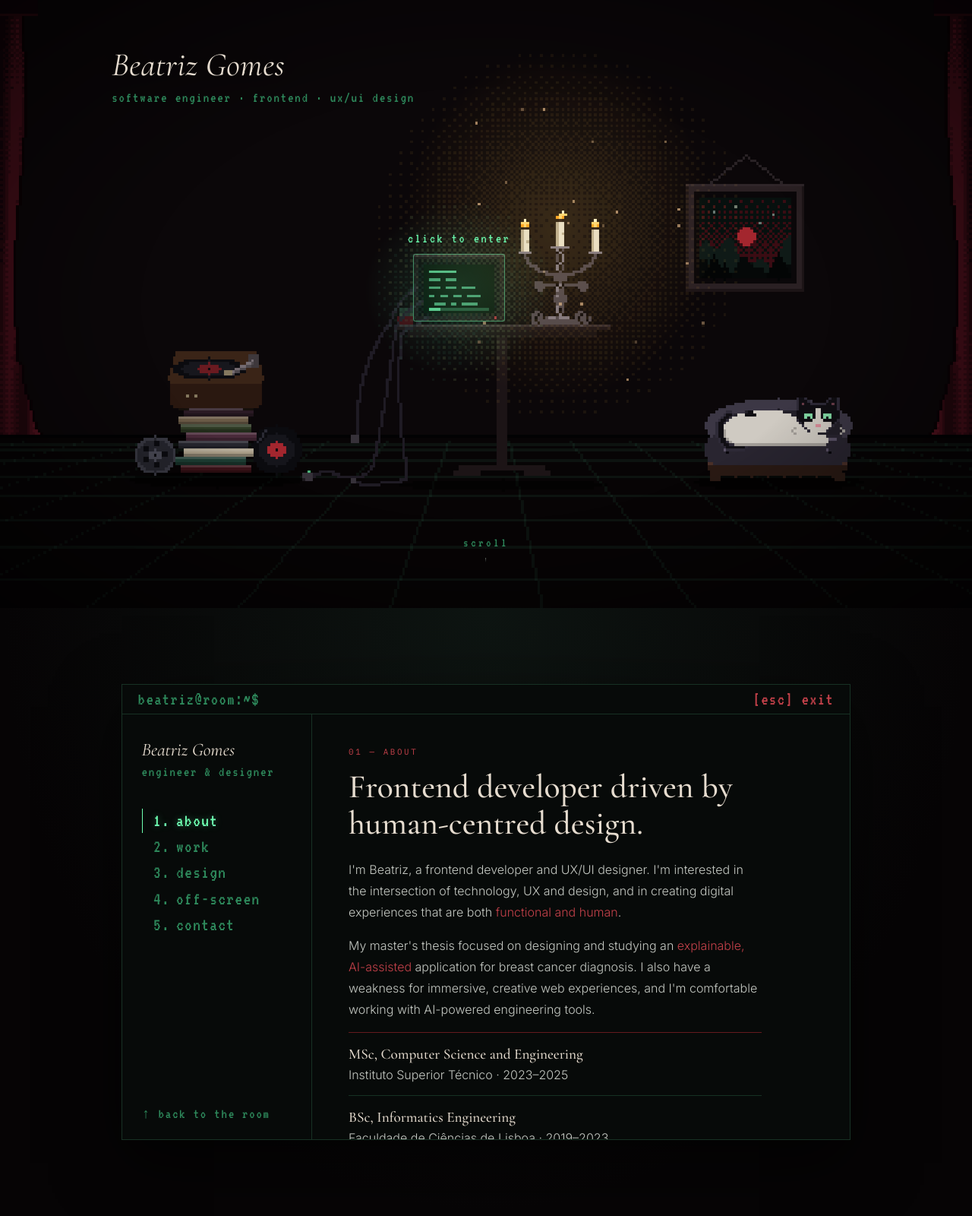
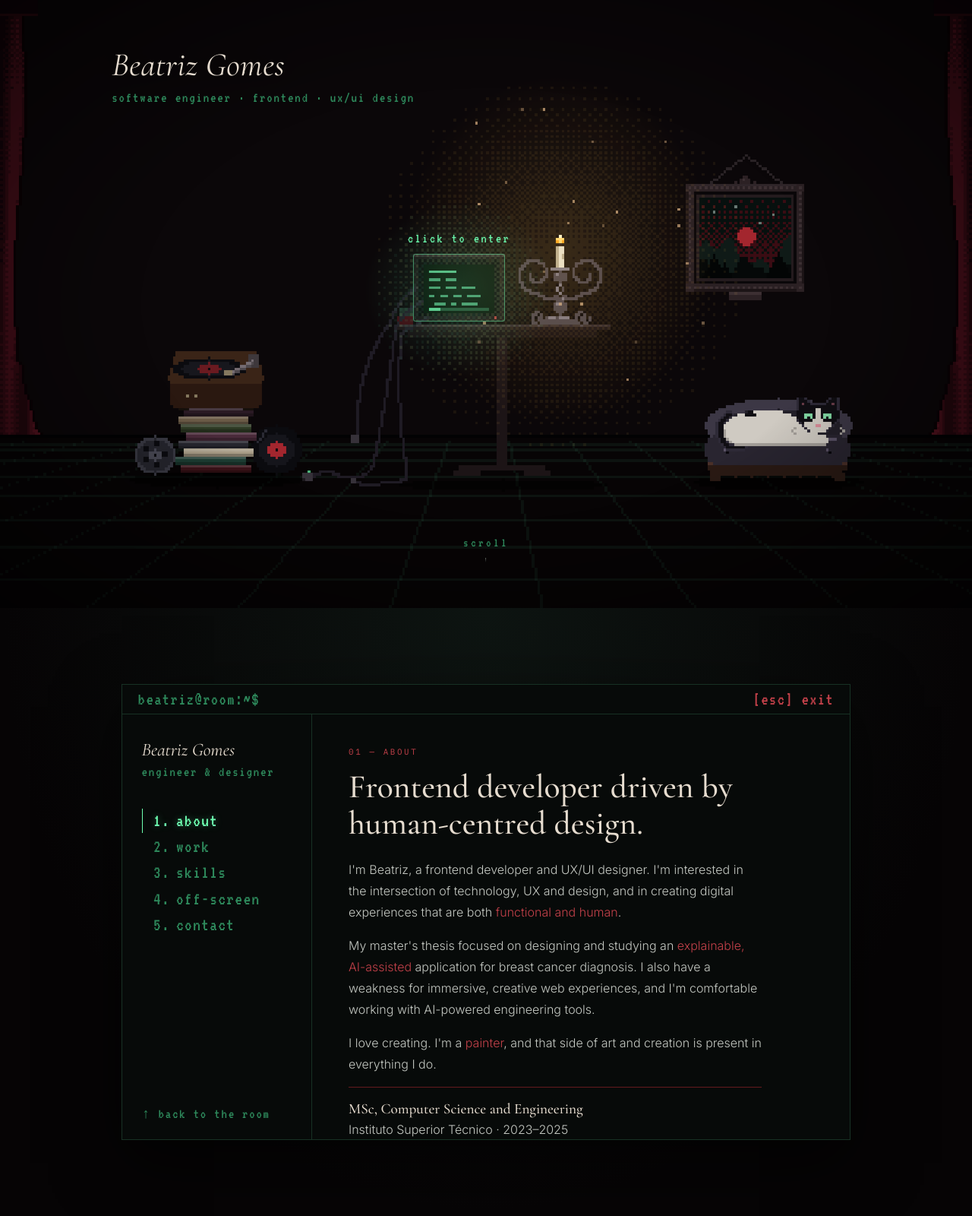
Before and after one commit to beatrizvigomes/beatrizvigomes.github.io, a plain HTML site: page index.html in a window 1280 px wide. Shown: the whole page at 76% size. Drawn offline with nearby package versions, Linux system fonts and the light colour scheme.

Commit message:
light correction

```diff
--- a/index.html
+++ b/index.html
@@ -16,7 +16,7 @@
   <meta property="og:image" content="https://beatrizvigomes.github.io/portfolio/images/preview.jpg">
   <meta property="og:image:width" content="1200">
   <meta property="og:image:height" content="630">
-  <meta property="og:image:alt" content="A dark Victorian room with a glowing computer screen, a candelabra and an armchair.">
+  <meta property="og:image:alt" content="A dark Victorian room with a glowing computer screen, a candelabra and a cat curled up in a small bed.">
   <meta name="twitter:card" content="summary_large_image">
 
   <!-- Browser-tab icon and the icon iPhones use when the page is saved to the home screen -->
--- a/script.js
+++ b/script.js
@@ -162,6 +162,15 @@ function drawRoom() {
     R(x, base - near, 1, near, '#050808');
   }
   pine(178, PY + PH, 9, '#030505'); pine(182, PY + PH, 6, '#030505'); pine(202, PY + PH, 10, '#030505');
+
+  // Victorian touches, kept quiet: same wood tones as the frame (no gold). Beaded moulding, corner rosettes, a small crest and a title plate.
+  const FB = '#3d3033', FD = '#2c2124';
+  for (let x = 171; x <= 208; x += 2) { P(x, 23, FB); P(x, 60, FB); }          // beads along the top and bottom of the frame
+  for (let y = 25; y <= 58; y += 2) { P(169, y, FB); P(210, y, FB); }          // beads down the sides
+  [[168, 22], [209, 22], [168, 59], [209, 59]].forEach(([x, y]) => { R(x, y, 3, 3, FD); P(x + 1, y + 1, FB); });   // corner rosettes
+  R(188, 20, 4, 2, FD); P(189, 19, FD); P(190, 19, FD); P(186, 21, FD); P(193, 21, FD); P(189, 20, FB);          // a little crest on top
+  R(184, 62, 12, 3, FD); R(184, 62, 12, 1, FB);                                // title plate under the frame
+  R(172, 26, 36, 1, '#241b1e'); R(172, 57, 36, 1, '#241b1e'); R(172, 26, 1, 32, '#241b1e'); R(207, 26, 1, 32, '#241b1e');   // a fine inner line around the painting
   rc.restore();
 
   // ---- a small Victorian cat bed, with the cat in it (replaces the armchair) ----
@@ -255,7 +264,7 @@ function drawRoom() {
 
   // light passes
   // light passes: a dithered (stippled) pool of light, like the first version, plus the smooth CSS glow on top
-  light(227, 86, 68, '255,200,90', 0.07);                                // lamp (yellow)
+  light(227, 97, 68, '255,200,90', 0.07);                                // lamp (yellow)
   light(190, 108, 34, '109,255,176', 0.06);                               // screen
 
   // ---- a corner for music and films: stack of sleeves, vintage radio, vinyl, film reel (opens "off-screen") ----
@@ -286,21 +295,26 @@ function drawRoom() {
   P(25, 124, '#85795f'); P(28, 124, '#85795f');                                        // knobs on the front
   rc.restore();
 
-  // ---- candelabra: slender wrought iron, three candles (the flames are animated in render()) ----
+  // ---- candelabra: slender wrought iron, one candle (the flame is animated in render()) ----
   rc.save(); rc.translate(OX - 40, OY);
   const LX = 227, IR = '#4d4448', IRH = '#80767c', WAX = '#e8dcc0', WAXD = '#b8a888';
   R(221, 96, 12, 2, IR); R(223, 95, 8, 1, IRH);                          // foot
   spiral(219, 95, 3, IR); spiral(235, 95, 3, IR);                        // curls at the foot
-  for (let y = 70; y <= 95; y++) { const o = Math.round(1.1 * Math.sin(y * 0.8)); P(LX - o, y, IR); P(LX + o, y, IRH); }   // slender twisted stem
-  ellipse(LX, 88, 2, 3, IR); P(LX - 1, 87, IRH);                         // knops
-  ellipse(LX, 80, 2, 2, IR);
-  curve(LX, 79, 217, 79, 214, 72, IR); curve(LX, 79, 237, 79, 240, 72, IR);     // graceful arms
-  spiral(219, 83, 2, IR); spiral(235, 83, 2, IR); line(221, 83, 225, 83, IR); line(229, 83, 233, 83, IR);
-  R(224, 69, 7, 1, IRH); R(212, 71, 5, 1, IRH); R(238, 71, 5, 1, IRH);   // candle cups
-  R(226, 60, 3, 9, WAX); R(226, 60, 1, 9, WAXD); P(227, 59, '#2a1a14');  // candles + wicks
-  R(213, 63, 3, 8, WAX); R(213, 63, 1, 8, WAXD); P(214, 62, '#2a1a14');
-  R(239, 63, 3, 8, WAX); R(239, 63, 1, 8, WAXD); P(240, 62, '#2a1a14');
-  P(228, 64, WAXD); P(215, 67, WAXD);                                    // a little wax
+  for (let y = 78; y <= 95; y++) { const o = Math.round(1.1 * Math.sin(y * 0.8)); P(LX - o, y, IR); P(LX + o, y, IRH); }   // slender twisted stem (shorter now)
+  ellipse(LX, 80, 2, 2, IR); P(LX - 1, 79, IRH);                         // knop under the cup
+  ellipse(LX, 91, 2, 3, IR); P(LX - 1, 90, IRH);                         // lower knop
+  // two arms that sweep out from the stem and curl inward into a spiral, like a pair of scrolls
+  [-1, 1].forEach(side => {
+    curve(LX + side, 87, LX + side * 5, 89, LX + side * 9, 86, IR);      // leaves the stem and dips outwards
+    const cx = LX + side * 9, cy = 79, R0 = 7;                           // the circle the scroll winds round
+    for (let a = 0; a <= 1; a += 0.004) {
+      const ang = Math.PI / 2 - side * a * Math.PI * 2.5, r = R0 * (1 - 0.75 * a);   // out, up, over and back in
+      P(Math.round(cx + r * Math.cos(ang)), Math.round(cy + r * Math.sin(ang)), IR);
+    }
+  });
+  R(224, 77, 7, 1, IRH);                                                 // the one candle cup
+  R(226, 69, 3, 8, WAX); R(226, 69, 1, 8, WAXD); P(227, 68, '#2a1a14');  // the candle + its wick
+  P(228, 72, WAXD); P(228, 73, WAXD);                                    // a little wax
   rc.restore();
 }
 
@@ -321,7 +335,7 @@ const makeRow = () => {
 const rows = Array.from({ length: 4 }, makeRow);
 const glowScreen = document.getElementById('glowScreen');
 const glowLamp = document.querySelector('.glow-lamp');
-const WICKS = [[227, 81], [214, 84], [240, 84]];   // where the three candle flames sit (x, wick y)
+const WICKS = [[227, 90]];   // where the candle flame sits (x, wick y)
 let frame = 0;
 
 // dust motes drifting in the candlelight (the speckles from the first version)
@@ -402,6 +416,7 @@ const SECTIONS = {
       '<h2>Frontend developer driven by human-centred design.</h2>',
       "<p>I'm Beatriz, a frontend developer and UX/UI designer. I'm interested in the intersection of technology, UX and design, and in creating digital experiences that are both <span class=hl>functional and human</span>.</p>",
       "<p>My master's thesis focused on designing and studying an <span class=hl>explainable, AI-assisted</span> application for breast cancer diagnosis. I also have a weakness for immersive, creative web experiences, and I'm comfortable working with AI-powered engineering tools.</p>",
+      "<p>I love creating. I'm a <span class=hl>painter</span>, and that side of art and creation is present in everything I do.</p>",
       '<ul><li><b>MSc, Computer Science and Engineering</b>Instituto Superior Técnico · 2023–2025</li>' +
       '<li><b>BSc, Informatics Engineering</b>Faculdade de Ciências de Lisboa · 2019–2023</li>' +
       '<li><b>Minor, Entrepreneurship and Innovation</b>Instituto Superior Técnico · 2023–2024</li>' +
@@ -421,12 +436,13 @@ const SECTIONS = {
       '<li><b>Teacher</b><span class=hl>Happy Code</span> · Nov 2022 – Jul 2023. Taught programming and robotics to children.</li></ul>',
     ],
   },
-  design: {
-    title: 'design',
+  skills: {
+    title: 'skills',
     lines: [
-      '<span class="eyebrow">03 — design &amp; skills</span>',
-      '<h2>UX/UI, from research to polish.</h2>',
-      "<p>I studied UX and interface design throughout my bachelor's and master's degrees, and I use those best practices to deliver end-to-end visual solutions independently, and then build them.</p>",
+      '<span class="eyebrow">03 — skills</span>',
+      '<h2>How I work, and what I work with.</h2>',
+      "<p>I'm <span class=hl>curious</span>, <span class=hl>attentive to my colleagues' feedback</span> and <span class=hl>communicative</span>. I value <span class=hl>open and honest communication</span>, and I adapt easily to new teams and contexts.</p>",
+      "<p>I studied UX and interface design throughout my bachelor's and master's degrees, and I use those best practices to deliver end-to-end visual solutions independently, and then build them. My work experience and my minor taught me the steps to create a product adapted to the client's needs, through <span class=hl>refined iterations</span>.</p>",
       '<ul><li><b>Design</b>Figma, UX best practices, interface design</li>' +
       '<li><b>Frontend</b>JavaScript, TypeScript, React, Angular, D3.js</li>' +
       '<li><b>Also</b>Java, Python, MySQL, REST APIs, AWS</li>' +
--- a/style.css
+++ b/style.css
@@ -39,7 +39,7 @@ body { background: var(--bg); color: var(--text); font-family: var(--sans); }
 
 .glow-lamp {
   /* candlelight: the flicker is driven from script.js */
-  background: radial-gradient(ellipse 20% 40% at 56.75% 37%, rgba(255, 190, 80, .15), rgba(255, 160, 50, .04) 55%, transparent 72%);
+  background: radial-gradient(ellipse 20% 40% at 56.75% 41%, rgba(255, 190, 80, .15), rgba(255, 160, 50, .04) 55%, transparent 72%);
   mix-blend-mode: screen;
 }
 .glow-screen {
@@ -76,7 +76,7 @@ body { background: var(--bg); color: var(--text); font-family: var(--sans); }
 /* ---------- Hotspots (% of the 320x180 scene) ---------- */
 .hotspot { position: absolute; background: transparent; border: 0; cursor: pointer; }
 .hs-monitor { left: 43.25%; top: 41.8%; width: 8.5%; height: 11.1%; }
-.hs-picture { left: 68.5%;   top: 30.2%; width: 11%;  height: 17.8%; }
+.hs-picture { left: 68.5%;   top: 28.9%; width: 11%;  height: 20.4%; }
 .hs-music   { left: 17.25%; top: 58.2%; width: 15.5%;  height: 20.4%; }
 
 .hotspot::after {
```
Also changed, not shown: images/preview.jpg.
